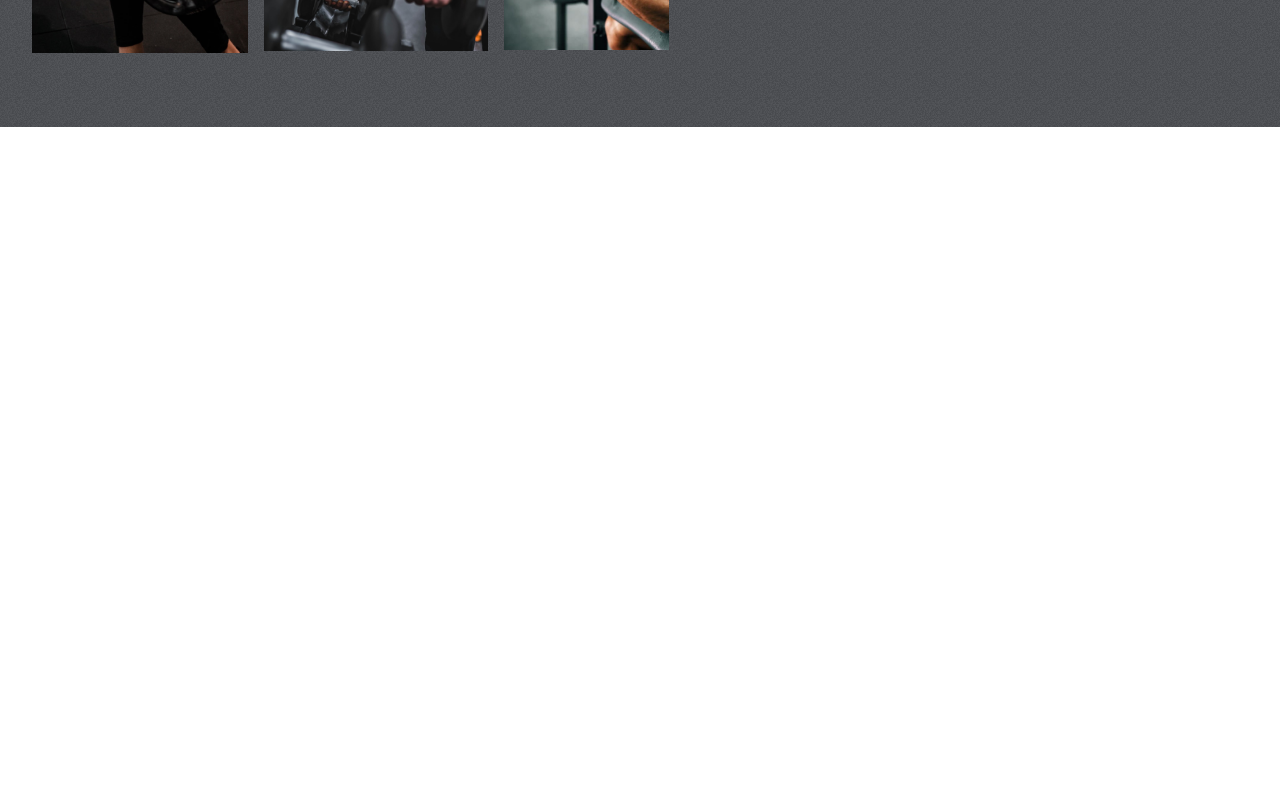
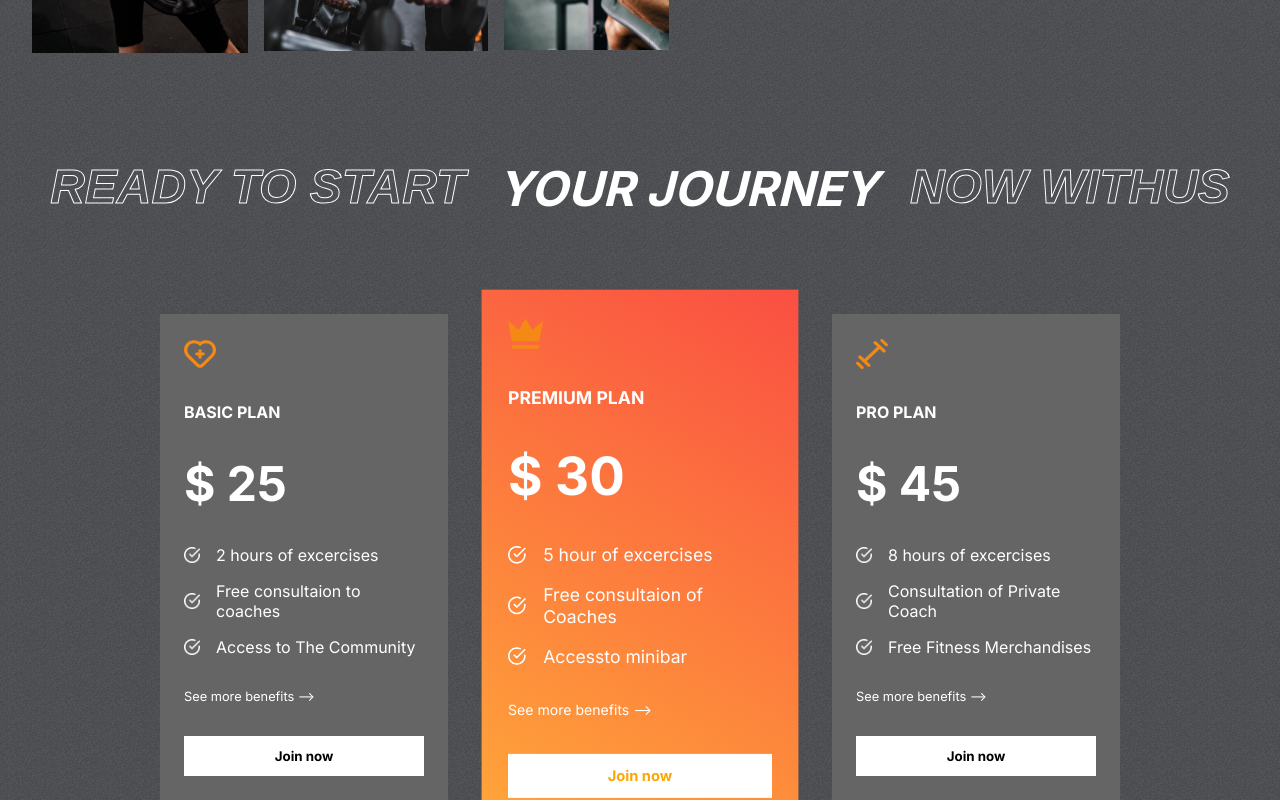
Before and after one commit to aatifali10/GYM-App, a React (Create React App) app: page / in a window 1280 px wide. Shown: the part 1637-2437 px from the top of the page. Before the commit the page ends 1764 px from the top, so only its background shows below. Built offline with nearby package versions, Linux system fonts and the light colour scheme.

Commit message:
plans section complete

```diff
--- a/src/App.js
+++ b/src/App.js
@@ -1,5 +1,6 @@
 import "./App.css";
 import Hero from "./components/hero/Hero";
+import Plans from "./components/plans/Plans";
 import Programs from "./components/programs/Programs";
 import Reasons from "./components/reasons/Reasons";
 function App() {
@@ -8,6 +9,7 @@
       <Hero />
       <Programs />
       <Reasons />
+      <Plans />
     </div>
   );
 }
--- /dev/null
+++ b/src/components/plans/Plans.js
@@ -0,0 +1,42 @@
+import React from "react";
+import "./plans.css";
+import { plansData } from "../../data/plansData";
+import whiteTick from "../../assets/whiteTick.png";
+const Plans = () => {
+  return (
+    <>
+      <div className="plans-container">
+        <div className="programs-header" style={{ gap: "2rem" }}>
+          <span className="stroke-text">Ready to start</span>
+          <span>Your journey</span>
+          <span className="stroke-text">Now withus</span>
+        </div>
+      </div>
+      {/* Plans Card */}
+      <div className="plans">
+        {plansData.map((plan, i) => (
+          <div className="plan" key={i}>
+            {plan.icon}
+            <span>{plan.name}</span>
+            <span>$ {plan.price}</span>
+
+            <div className="features">
+              {plan.features.map((features, i) => (
+                <div className="feature">
+                  <img src={whiteTick} alt="" />
+                  <span key={i}>{features}</span>
+                </div>
+              ))}
+            </div>
+            <div>
+              <span>See more benefits --></span>
+            </div>
+            <button className="btn">Join now</button>
+          </div>
+        ))}
+      </div>
+    </>
+  );
+};
+
+export default Plans;
--- /dev/null
+++ b/src/components/plans/plans.css
@@ -0,0 +1,62 @@
+.plans-container {
+  margin-top: -4rem;
+  padding: 0 2rem;
+  display: flex;
+  flex-direction: column;
+  gap: 4rem;
+  position: relative;
+}
+.plans {
+  display: flex;
+  align-items: center;
+  justify-content: center;
+  gap: 3rem;
+}
+.plan {
+  display: flex;
+  flex-direction: column;
+  background: var(--caloryCard);
+  color: white;
+  gap: 2rem;
+  padding: 1.5rem;
+  width: 15rem;
+}
+.plan:nth-child(2) {
+  background: var(--planCard);
+  transform: scale(1.1);
+}
+.plan > svg {
+  fill: var(--orange);
+  width: 2rem;
+  height: 2rem;
+}
+.plan > :nth-child(2) {
+  font-size: 1rem;
+  font-weight: bold;
+}
+.plan > :nth-child(3) {
+  font-size: 3rem;
+  font-weight: bold;
+}
+.plan > :nth-child(5) {
+  font-size: 0.8rem;
+}
+.features {
+  display: flex;
+  flex-direction: column;
+  gap: 1rem;
+}
+.feature {
+  display: flex;
+  align-items: center;
+  gap: 1rem;
+}
+.feature > img {
+  width: 1rem;
+}
+.plans > :nth-child(2) {
+  fill: white;
+}
+.plans > :nth-child(2) > button {
+  color: orange;
+}
```
